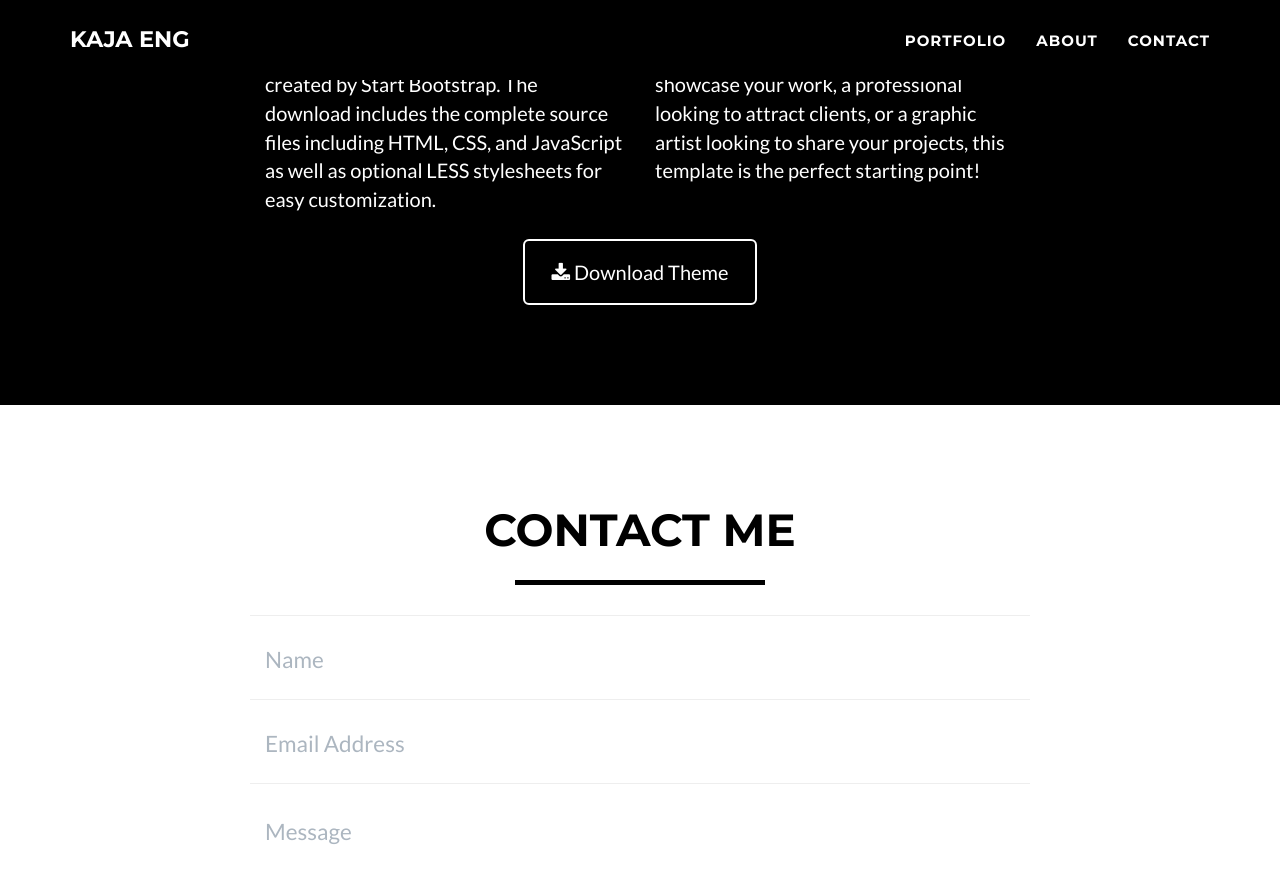
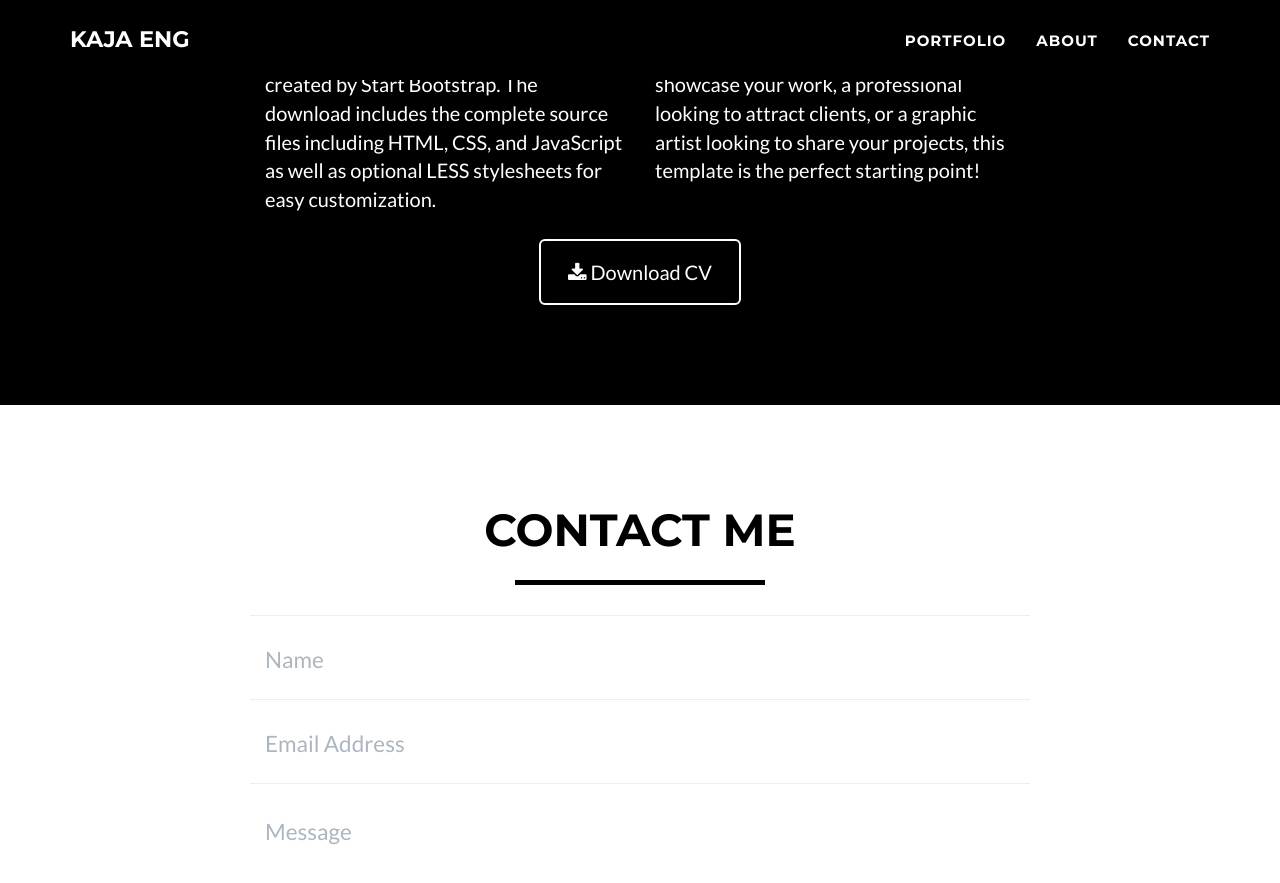
Before and after one commit to aronsommer/freelancer-theme-keng, a Jekyll site: the page built from _posts/2014-07-18-project-1.markdown, in a window 1280 px wide and 900 px high, scrolled down 1964 px. Shown: the top 883 px of the window. Built offline with Jekyll 4.4.1, drawn with Linux system fonts in a browser that asks for light colours.

Commit message:
Changed download button in about section

```diff
--- a/_includes/about.html
+++ b/_includes/about.html
@@ -16,7 +16,7 @@
                 </div>
                 <div class="col-lg-8 col-lg-offset-2 text-center">
                     <a href="https://github.com/jeromelachaud/freelancer-theme" class="btn btn-lg btn-outline">
-                        <i class="fa fa-download"></i> Download Theme
+                        <i class="fa fa-download"></i> Download CV
                     </a>
                 </div>
             </div>
```
Also changed, not shown: 2 other files.
